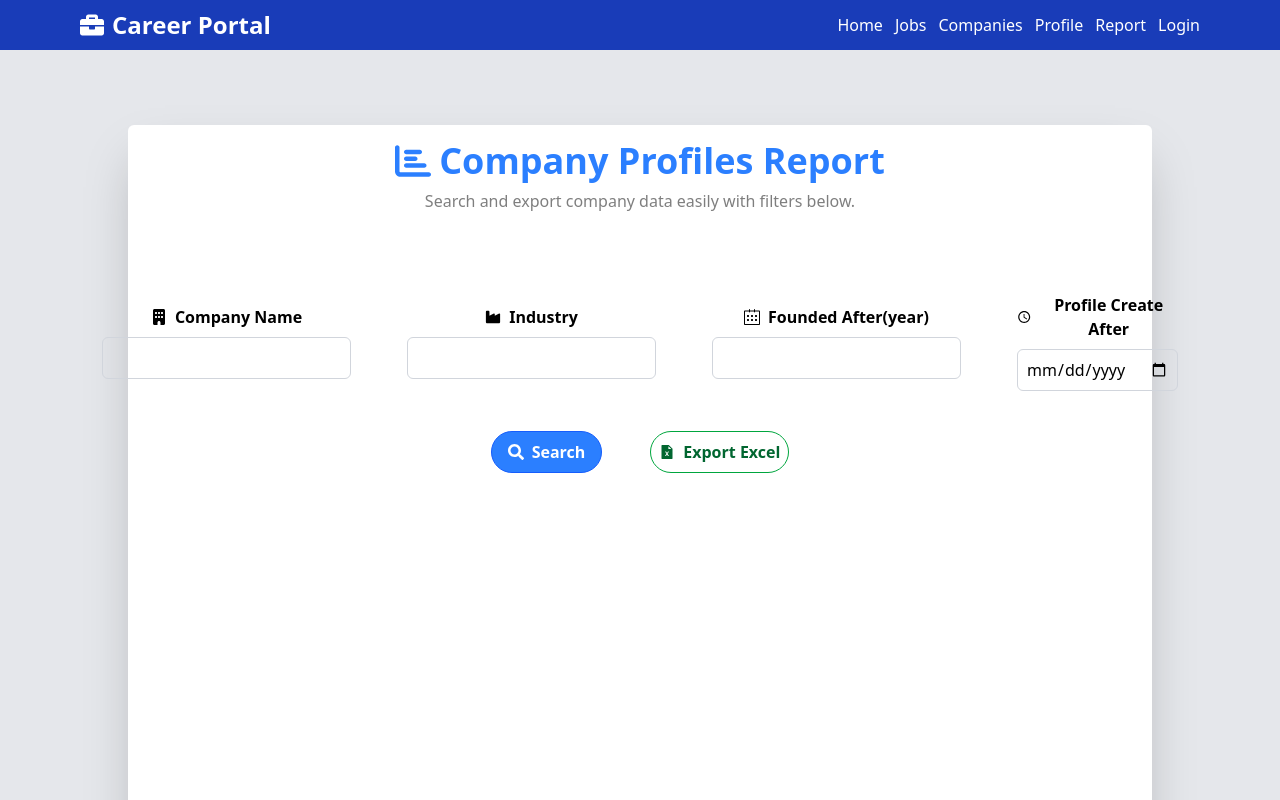
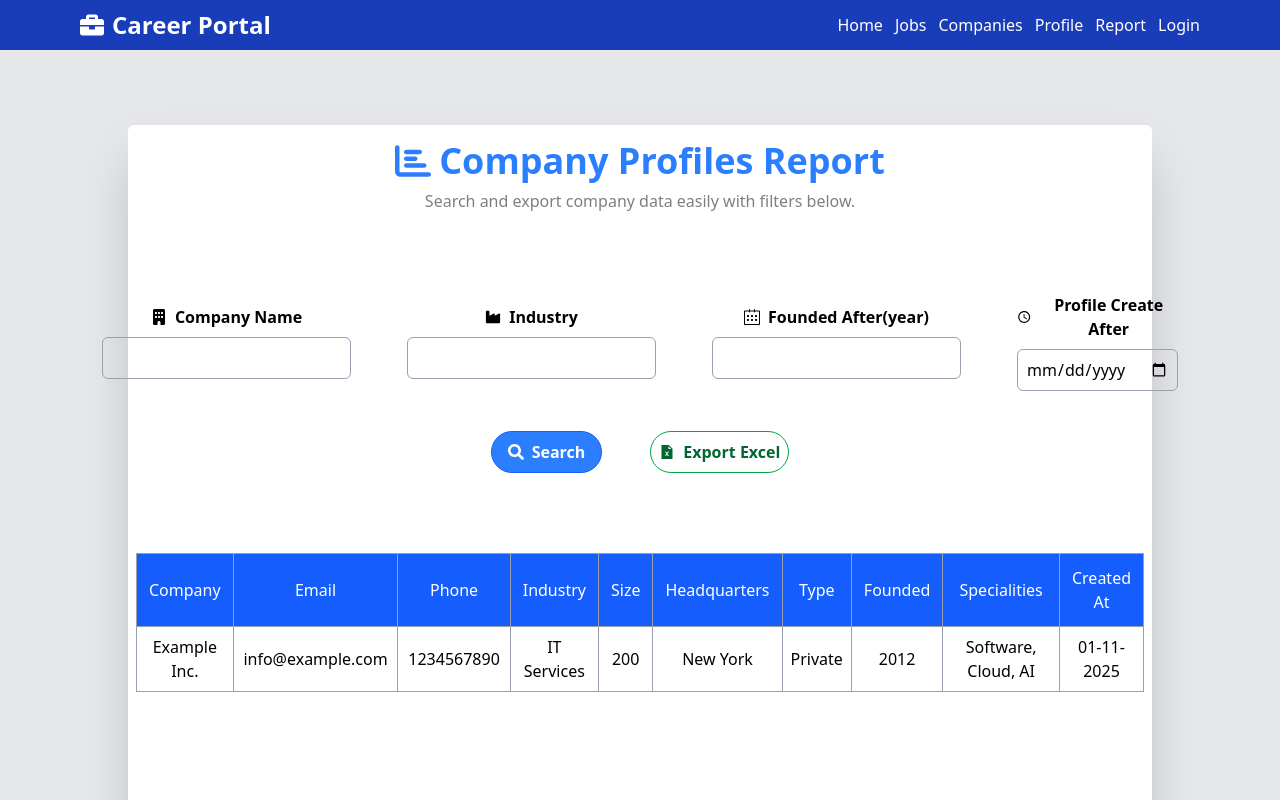
Before and after one commit to Nishant7898/Career-Portal, a React (Vite) app: page /companies in a window 1280 px wide. Shown: the top 800 px of the page. Built offline with nearby package versions, Linux system fonts and the light colour scheme.

Commit message:
first commit

```diff
--- a/src/components/CompanySection.jsx
+++ b/src/components/CompanySection.jsx
@@ -10,44 +10,39 @@ import { FaSearch } from "react-icons/fa";
 const CompanySection = () => {
   return (
     <div className="h-screen w-screen items-center justify-center flex bg-gray-200">
-      <div className="h-full mt-[150px]  flex pt-4 text-center rounded-md   flex-col items-center  w-[80vw] shadow-2xl p-2 bg-white">
+      <div className="h-full mt-[150px] flex pt-4 text-center rounded-md flex-col items-center w-[80vw] shadow-2xl p-2 bg-white">
         <h2 className="text-4xl flex gap-2 text-center items-center font-bold text-blue-500">
           <FaChartBar /> Company Profiles Report
         </h2>
-        <p className="mt-2   opacity-50">
+        <p className="mt-2 opacity-50">
           Search and export company data easily with filters below.
         </p>
-        <div className="flex  items-center space-x-14  mt-20">
-          <div className="flex flex-col items-center gap-2 text-center justify-center  ">
+
+        <div className="flex items-center space-x-14 mt-20">
+          <div className="flex flex-col items-center gap-2 text-center justify-center">
             <p className="font-semibold flex items-center gap-2">
               <FaBuilding />
               Company Name
             </p>
-            <input
-              type="text"
-              className="border p-2 border-gray-300 rounded-md"
-            />
+            <input type="text" className="border p-2 border-gray-400 rounded-md" />
           </div>
+
           <div className="flex flex-col items-center gap-2 text-center justify-center">
             <p className="font-semibold flex items-center gap-2">
               <FaIndustry />
               Industry
             </p>
-            <input
-              type="text"
-              className="border p-2 border-gray-300 rounded-md"
-            />
+            <input type="text" className="border p-2 border-gray-400 rounded-md" />
           </div>
+
           <div className="flex flex-col items-center gap-2 text-center justify-center">
             <p className="font-semibold flex items-center gap-2">
               <SlCalender />
               Founded After(year)
             </p>
-            <input
-              type="text"
-              className="border p-2 border-gray-300 rounded-md"
-            />
+            <input type="text" className="border p-2 border-gray-400 rounded-md" />
           </div>
+
           <div className="flex flex-col items-center gap-2 text-center justify-center">
             <p className="font-semibold flex items-center gap-2">
               <MdOutlineWatchLater />
@@ -56,18 +51,52 @@ const CompanySection = () => {
             <input
               type="date"
               placeholder="dd-mm-yyyy"
-              className="border border-gray-300 p-2 rounded-md"
+              className="border border-gray-400 p-2 rounded-md"
             />
           </div>
         </div>
-        <div className="mt-10 items-center space-x-12 flex ">
+
+        <div className="mt-10 items-center space-x-12 flex">
           <button className="border px-4 flex items-center font-semibold gap-2 hover:bg-blue-600 cursor-pointer border-blue-600 rounded-4xl bg-blue-500 p-2 text-white">
-        <FaSearch />  Search
+            <FaSearch /> Search
           </button>
           <button className="border text-green-800 hover:text-white hover:bg-green-800 cursor-pointer flex items-center gap-2 font-semibold p-2 rounded-4xl border-green-600">
             <AiFillFileExcel />
             Export Excel
           </button>
+        </div>
+
+        <div className="mt-20 w-full overflow-x-auto">
+          <table className="w-full border border-gray-400">
+            <thead>
+              <tr className="bg-blue-600 text-white border border-gray-400">
+                <th className="p-3 border border-gray-400 font-normal">Company</th>
+                <th className="p-3 border border-gray-400 font-normal w-[200px]">Email</th>
+                <th className="p-3 border border-gray-400 font-normal w-[150px]">Phone</th>
+                <th className="p-3 border border-gray-400 font-normal">Industry</th>
+                <th className="p-3 border border-gray-400 font-normal">Size</th>
+                <th className="p-3 border border-gray-400 font-normal">Headquarters</th>
+                <th className="p-3 border border-gray-400 font-normal">Type</th>
+                <th className="p-3 border border-gray-400 font-normal">Founded</th>
+                <th className="p-3 border border-gray-400 font-normal w-[200px]">Specialities</th>
+                <th className="p-3 border border-gray-400 font-normal">Created At</th>
+              </tr>
+            </thead>
+            <tbody>
+              <tr className="text-center">
+                <td className="border border-gray-400 p-2">Example Inc.</td>
+                <td className="border border-gray-400 p-2">info@example.com</td>
+                <td className="border border-gray-400 p-2">1234567890</td>
+                <td className="border border-gray-400 p-2">IT Services</td>
+                <td className="border border-gray-400 p-2">200</td>
+                <td className="border border-gray-400 p-2">New York</td>
+                <td className="border border-gray-400 p-2">Private</td>
+                <td className="border border-gray-400 p-2">2012</td>
+                <td className="border border-gray-400 p-2">Software, Cloud, AI</td>
+                <td className="border border-gray-400 p-2">01-11-2025</td>
+              </tr>
+            </tbody>
+          </table>
         </div>
       </div>
     </div>
```
